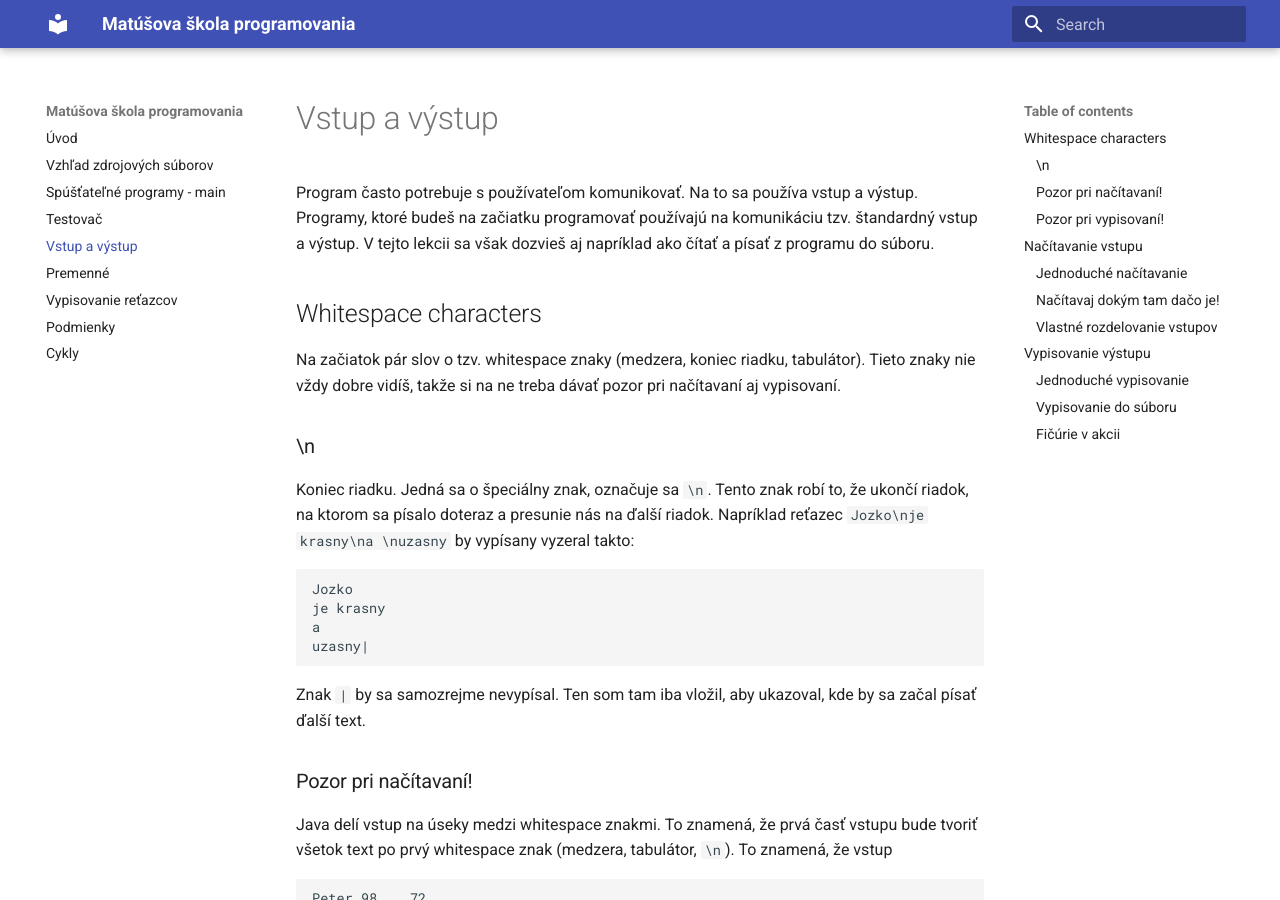
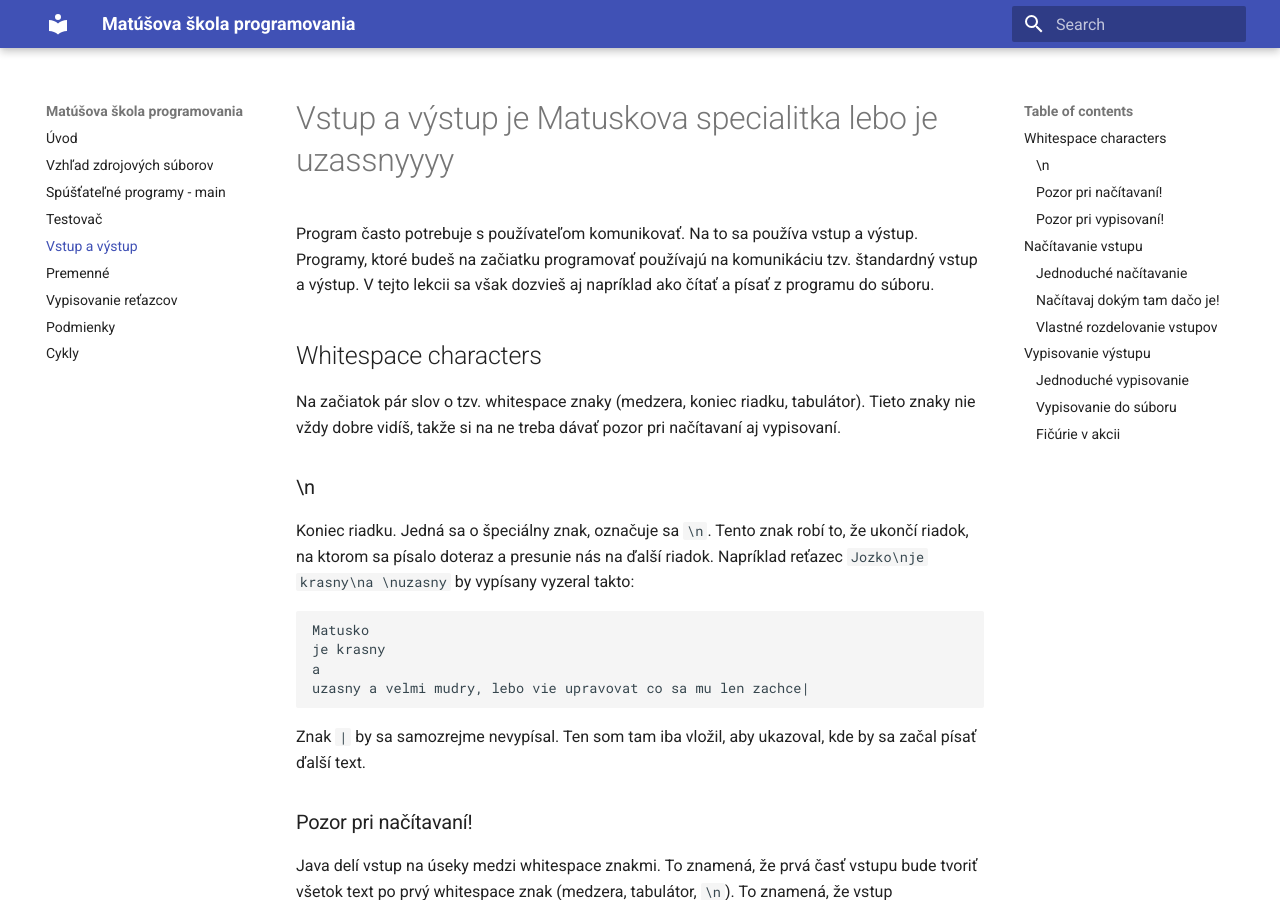
Before and after one commit to jofi/programmer, an MkDocs documentation site: the page built from docs/vstup_vystup.md, in a window 1280 px wide and 900 px high. Built offline with MkDocs 1.6.1 and Material for MkDocs 9.7.7, drawn with Linux system fonts in a browser that asks for light colours.

Commit message:
Update vstup_vystup.md

````diff
--- a/docs/vstup_vystup.md
+++ b/docs/vstup_vystup.md
@@ -1,4 +1,4 @@
-# Vstup a výstup
+# Vstup a výstup je Matuskova specialitka lebo je uzassnyyyy
 
 Program často potrebuje s používateľom komunikovať. Na to sa používa vstup a výstup. Programy, ktoré budeš na začiatku programovať používajú na komunikáciu tzv. štandardný vstup a výstup. V tejto lekcii sa však dozvieš aj napríklad ako čítať a písať z programu do súboru.
 
@@ -8,10 +8,10 @@ Na začiatok pár slov o tzv. whitespace znaky (medzera, koniec riadku, tabulát
 ### \n
 Koniec riadku. Jedná sa o špeciálny znak, označuje sa `\n`. Tento znak robí to, že ukončí riadok, na ktorom sa písalo doteraz a presunie nás na ďalší riadok. Napríklad reťazec `Jozko\nje krasny\na \nuzasny` by vypísany vyzeral takto:
 ```
-Jozko
+Matusko
 je krasny
 a
-uzasny|
+uzasny a velmi mudry, lebo vie upravovat co sa mu len zachce|
 ```
 Znak `|` by sa samozrejme nevypísal. Ten som tam iba vložil, aby ukazoval, kde by sa začal písať ďalší text.
 
````
